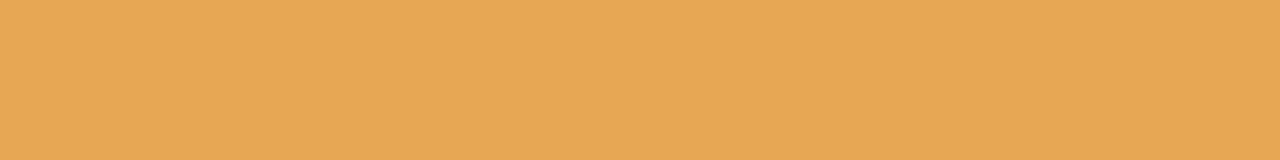
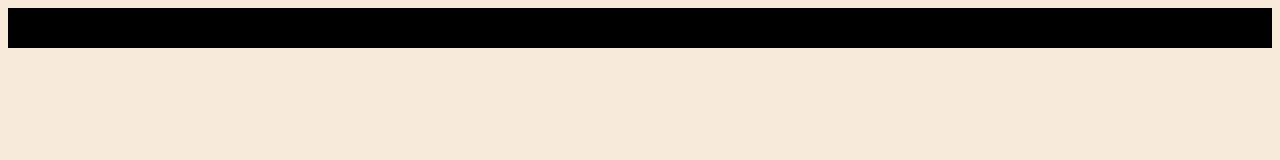
Before and after one commit to freelancersuhan2025/Last-Try-fast-test-repo1, a plain HTML site: page index.html in a window 1280 px wide. Drawn offline with Linux system fonts and the light colour scheme.

Commit message:
add Hrader

```diff
--- a/external.css
+++ b/external.css
@@ -1 +1,5 @@
-body{background-color: rgb(231, 167, 84);}
+body{background-color: rgba(244, 226, 203, 0.689);}
+
+header{width: 100%;
+      height: 40px;
+      background-color: black;}
```
Also changed, not shown: index.html (line endings or trailing spaces).
